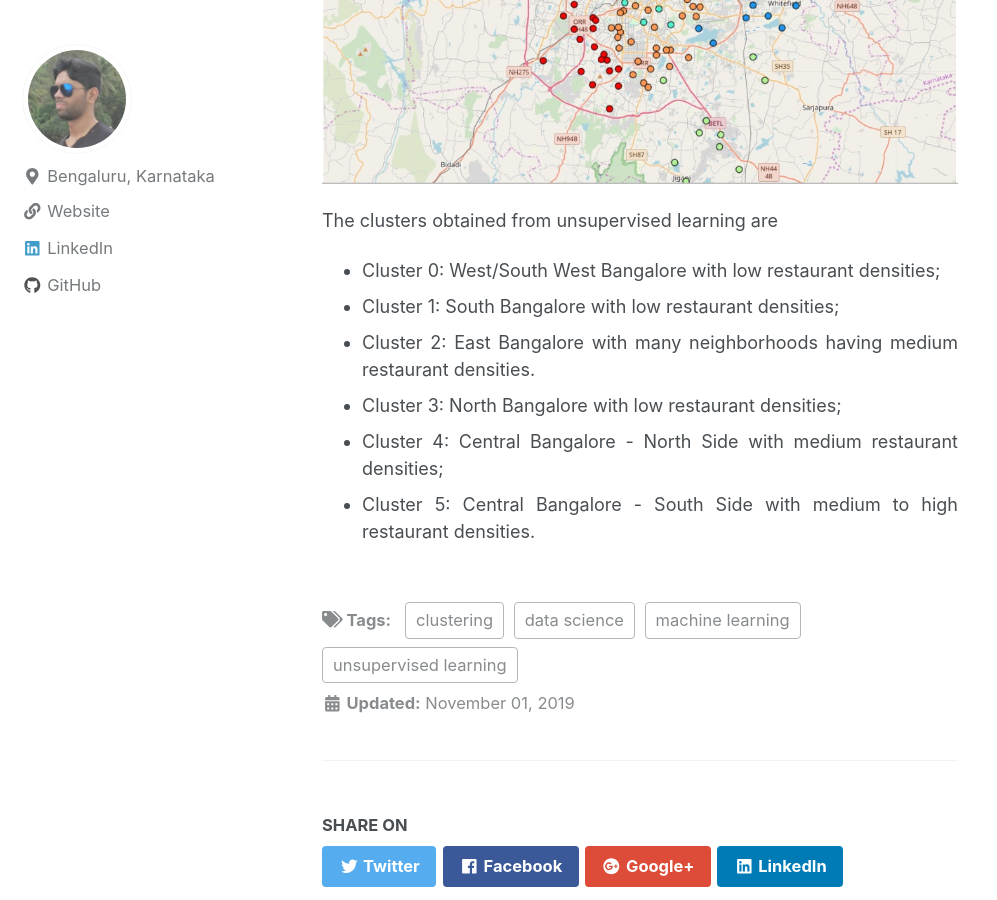
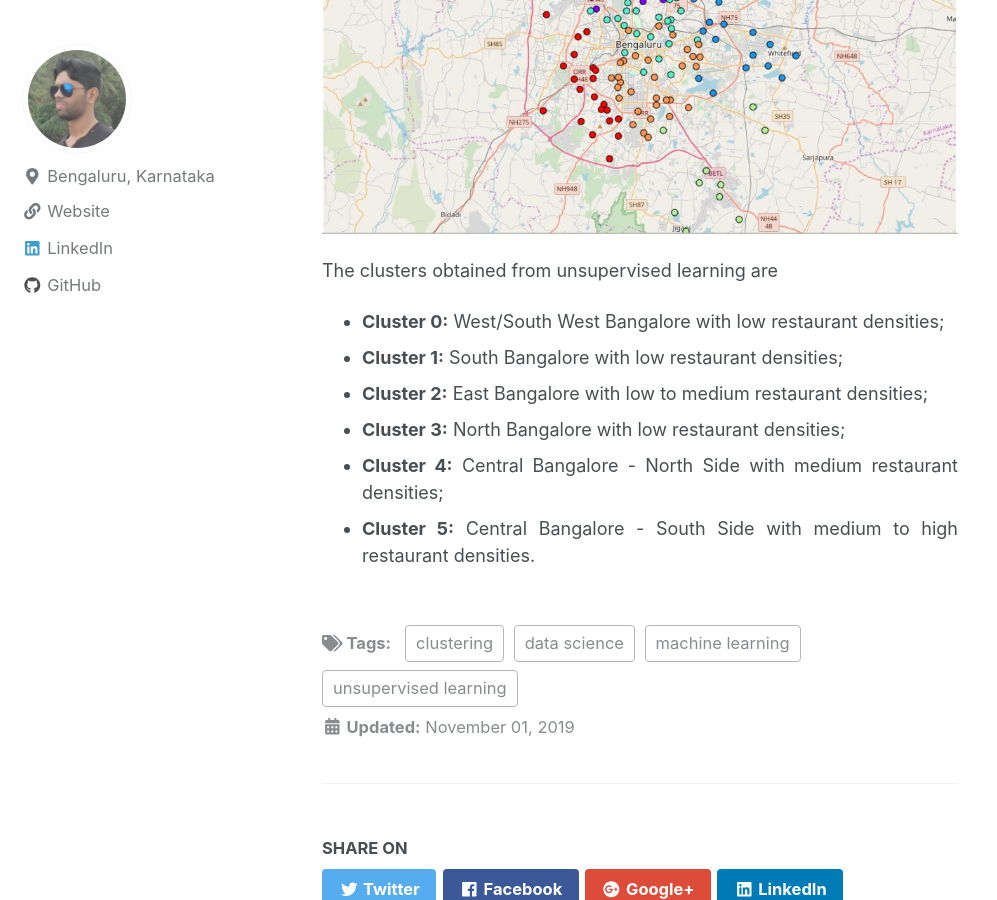
Before and after one commit to gopalrahulrg/gopalrahulrg.github.io, a Jekyll site: the page built from _posts/2019-11-01-cnbr.md, in a window 1280 px wide and 900 px high, scrolled down 5268 px. Shown: the whole window, without its empty margins (0-997 px from the left). Built offline with Jekyll 4.4.1, drawn with Linux system fonts in a browser that asks for light colours; nearby versions of some CDN libraries; some of the changed text lies outside the part shown.

Commit message:
Update 2019-11-01-cnbr.md

```diff
--- a/_posts/2019-11-01-cnbr.md
+++ b/_posts/2019-11-01-cnbr.md
@@ -95,7 +95,9 @@
 
 <font size="5"><h3>Results</h3></font>
 
-<div style="text-align: justify"><p>It can be seen from the table below that over 50 percent of the neighborhoods fall under the "low" density category which sounds promising for a prospective business person.</p>
+<div style="text-align: justify"><p>It can be seen from the table below that over 50 percent of the neighborhoods fall under the "low" density category.</p>
+
+<div style="text-align: justify"><p>The represents opportunity to a business person as it shows a lot of untapped potential.</p>
 
 <div style="text-align: center"><img src="{{ site.url }}{{ site.baseurl }}/assets/images/cnbr/cnbr_8.jpg">
 
@@ -110,10 +112,10 @@
 <div style="text-align: justify"><p>The clusters obtained from unsupervised learning are</p>
 
   <ul>
-  <li>Cluster 0: West/South West Bangalore with low restaurant densities;</li>
-  <li>Cluster 1: South Bangalore with low restaurant densities;</li>
-  <li>Cluster 2: East Bangalore with many neighborhoods having medium restaurant densities.</li>
-  <li>Cluster 3: North Bangalore with low restaurant densities;</li>
-  <li>Cluster 4: Central Bangalore - North Side with medium restaurant densities;</li>
-  <li>Cluster 5: Central Bangalore - South Side with medium to high restaurant densities.</li>
+  <li><b>Cluster 0:</b> West/South West Bangalore with low restaurant densities;</li>
+  <li><b>Cluster 1:</b> South Bangalore with low restaurant densities;</li>
+  <li><b>Cluster 2:</b> East Bangalore with low to medium restaurant densities;</li>
+  <li><b>Cluster 3:</b> North Bangalore with low restaurant densities;</li>
+  <li><b>Cluster 4:</b> Central Bangalore - North Side with medium restaurant densities;</li>
+  <li><b>Cluster 5:</b> Central Bangalore - South Side with medium to high restaurant densities.</li>
 </ul>
```
